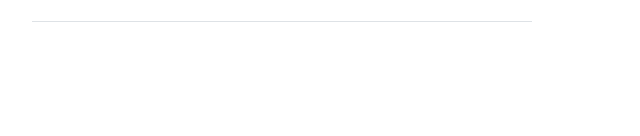
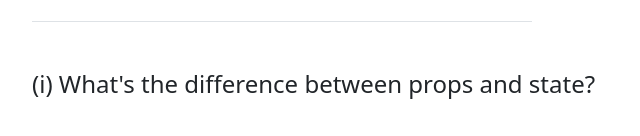
Before and after one commit to taniaferdousey24promy/knowledge-cafe, a React (Vite) app: page / in a window 1280 px wide. Shown: the part 2609-2745 px from the top of the page, without its empty margins (0-640 px from the left). Before the commit the page ends 2663 px from the top, so only its background shows below. Built offline with nearby package versions, Linux system fonts and the light colour scheme.

Commit message:
sixth commit to show toast message when bookmark is clicked more than once

```diff
--- a/package.json
+++ b/package.json
@@ -10,7 +10,8 @@
   },
   "dependencies": {
     "react": "^18.2.0",
-    "react-dom": "^18.2.0"
+    "react-dom": "^18.2.0",
+    "react-toastify": "^9.1.2"
   },
   "devDependencies": {
     "@types/react": "^18.0.28",
--- a/src/App.jsx
+++ b/src/App.jsx
@@ -4,6 +4,7 @@ import viteLogo from '/vite.svg'
 import './App.css'
 import Header from './Components/Header/Header'
 import Blogs from './Components/Blogs/Blogs'
+import Qna from './Components/Qna/Qna'
 
 
 function App() {
@@ -19,8 +20,12 @@ function App() {
 
 
         {/* div for blogs . blogs= blogs+bookmark*/}
-        <div className='ol'>
+        <div >
           <Blogs></Blogs>
+        </div>
+
+        <div>
+          <Qna></Qna>
         </div>
 
     </div>
--- a/src/Components/Blog/Blog.jsx
+++ b/src/Components/Blog/Blog.jsx
@@ -1,6 +1,7 @@
 import React, { useState } from 'react';
 import './Blog.css'
 import BookmarkSection from '../BookmarkSection/BookmarkSection';
+import { ToastContainer } from 'react-toastify';
 
 const Blog = (props) => {
     const {id,coverPicture,authorName, authorProfile,blogTitle,hashtag,publishedDate,spentTime}=props.blog;
@@ -34,6 +35,7 @@ const Blog = (props) => {
                     {
                         <p className='pt-3 spacing-for-bookmark '>{spentTime}min read  <i onClick={() => handleToAddInBookmarked(props.blog)} className ="ms-2 fa-sharp fa-regular fa-bookmark pt-4" ></i></p>
 
+
                     }
 
 
--- a/src/Components/Blogs/Blogs.jsx
+++ b/src/Components/Blogs/Blogs.jsx
@@ -1,6 +1,8 @@
 import React, { useEffect, useState } from 'react';
 import Blog from '../Blog/Blog';
 import BookmarkSection from '../BookmarkSection/BookmarkSection';
+import { ToastContainer, toast } from 'react-toastify';
+import 'react-toastify/dist/ReactToastify.css';
 
 const Blogs = () => {
     const [bookmarked,setBookmarked] = useState([]);
@@ -22,6 +24,10 @@ const Blogs = () => {
 
       const newBookmarked = [...bookmarked,blog];
       setBookmarked(newBookmarked);
+
+      if (newBookmarked.id==bookmarked.id){
+        toast('Already in bookmarks')
+      }
     }
 
     return (
@@ -50,8 +56,12 @@ const Blogs = () => {
 
             <div className='bg-secondary-subtle border mt-5 rounded p-2'>
               <h2>Bookmarked Blogs</h2>
-              {/* <p>blogs: {blogs.length}</p> */}
+
               <p>Selected bookmarks : {bookmarked.length}</p>
+              <ToastContainer />
+
+
+
 
 
 
--- /dev/null
+++ b/src/Components/Qna/Qna.jsx
@@ -0,0 +1,11 @@
+import React from 'react';
+
+const Qna = () => {
+    return (
+        <div className='text-start mt-5'>
+            <h4>(i) What's the difference between props and state?</h4>
+        </div>
+    );
+};
+
+export default Qna;
```
Also changed, not shown: src/Components/Qna/Qna.css (added), 1 other file (tests, documents, lock files or other folders).
